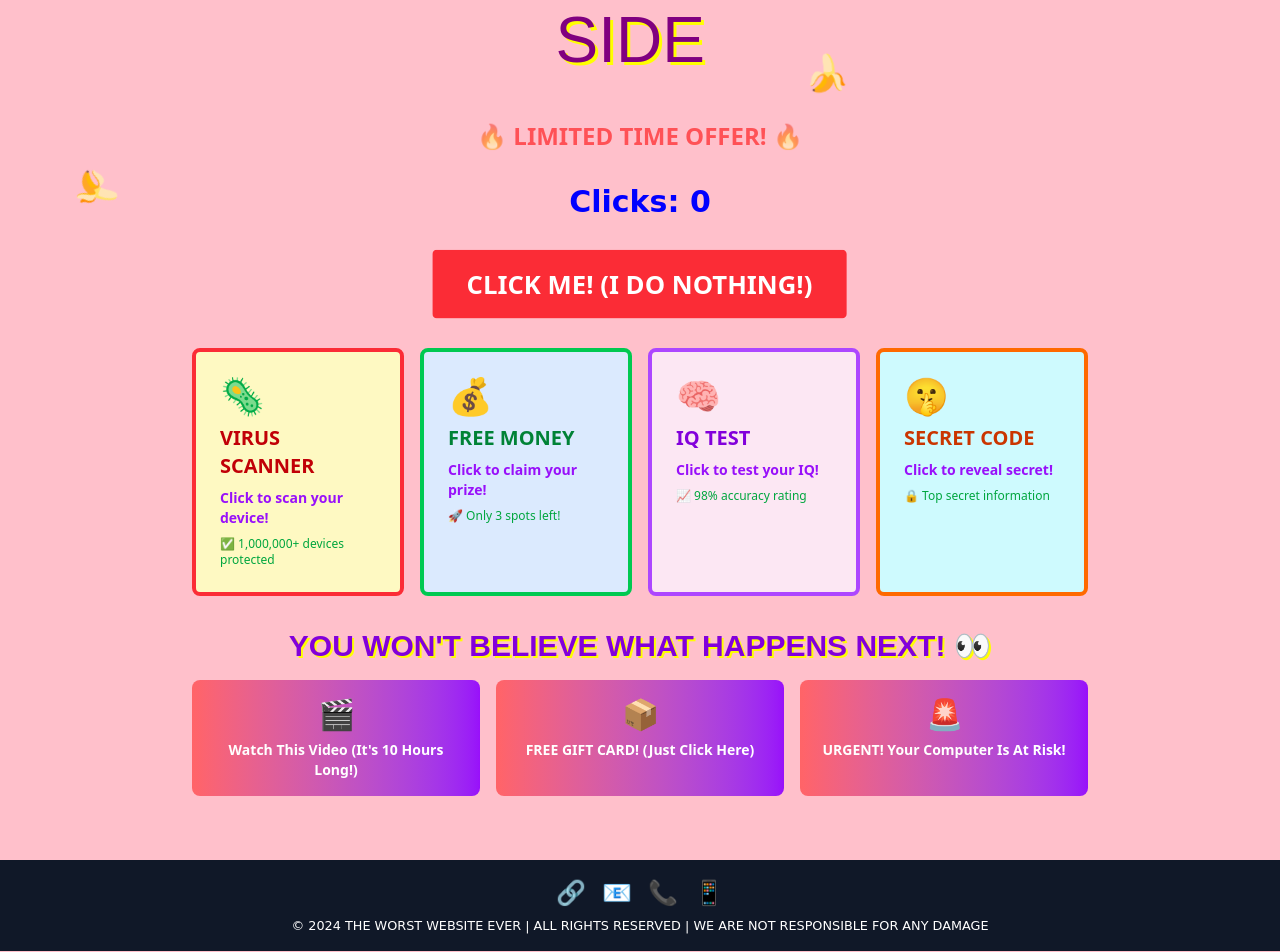
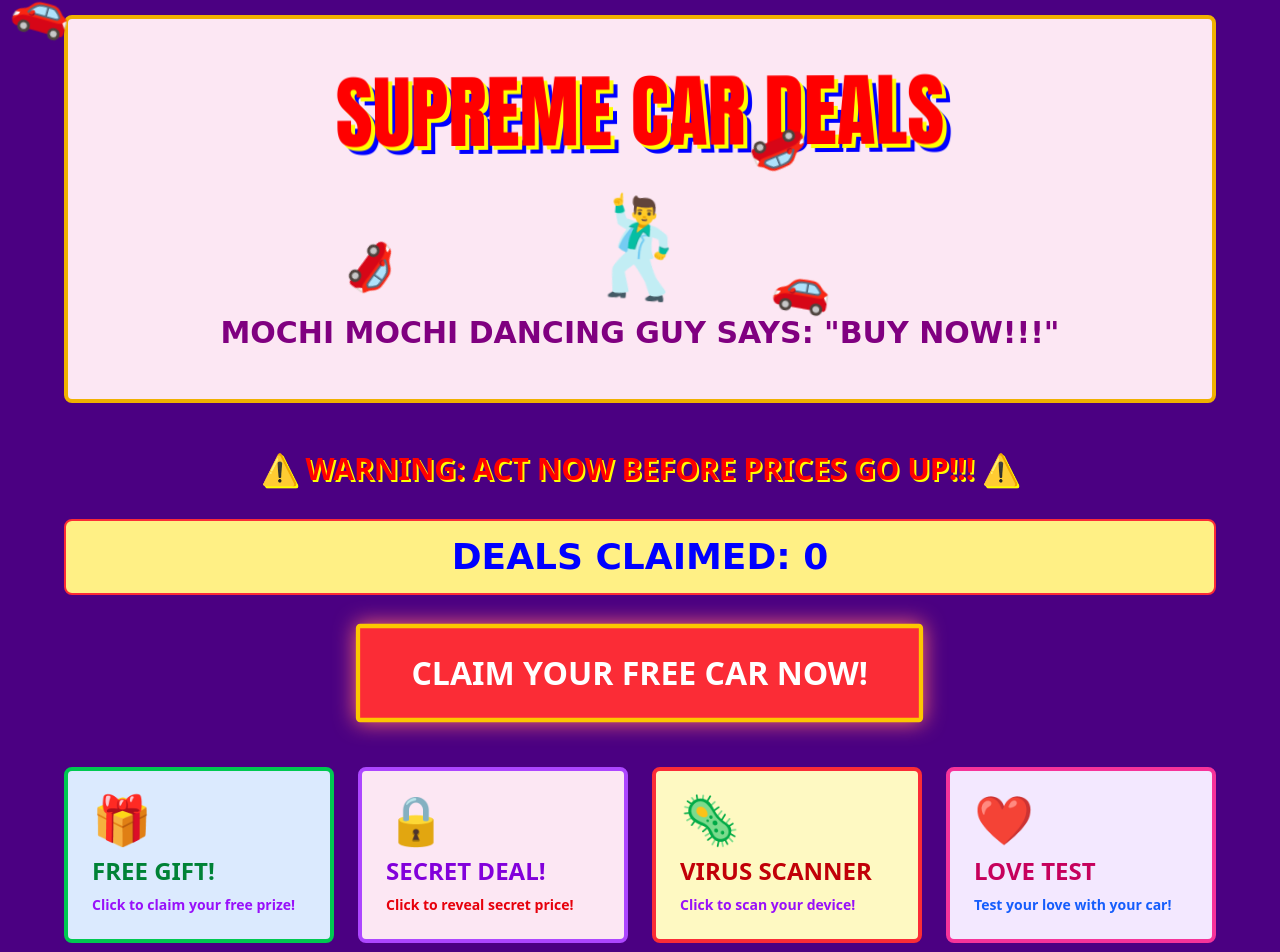
Before and after one commit to Unselfisheologism/kilo-worst, a Next.js app: page / in a window 1280 px wide. Shown: the part 374-1326 px from the top of the page. Built offline with nearby package versions, Linux system fonts and the light colour scheme.

Commit message:
Create 1990s/2000s car sale website with Windows 95/XP style and dancing Chinese guy

```diff
--- a/src/app/page.tsx
+++ b/src/app/page.tsx
@@ -2,55 +2,52 @@
 
 import { useEffect, useState } from "react";
 
-export default function WorstWebsiteEver() {
+export default function WorstCarSaleWebsiteEver() {
   const [clicks, setClicks] = useState(0);
   const [popups, setPopups] = useState<number[]>([]);
-  const [dancingBananas, setDancingBananas] = useState<number[]>([]);
+  const [dancingGuys, setDancingGuys] = useState<number[]>([]);
 
   useEffect(() => {
     // Auto-create popups
     const popupInterval = setInterval(() => {
-      if (popups.length < 20) {
+      if (popups.length < 15) {
         setPopups((prev) => [...prev, Date.now()]);
       }
-    }, 3000);
+    }, 2500);
 
-    // Auto-create dancing bananas
-    const bananaInterval = setInterval(() => {
-      if (dancingBananas.length < 30) {
-        setDancingBananas((prev) => [...prev, Date.now()]);
+    // Auto-create dancing guys
+    const guyInterval = setInterval(() => {
+      if (dancingGuys.length < 20) {
+        setDancingGuys((prev) => [...prev, Date.now()]);
       }
-    }, 1000);
+    }, 800);
 
-    // Random background color changes
+    // Rainbow background animation
     const bgInterval = setInterval(() => {
       const colors = [
         "#FF0000",
+        "#FF7F00",
+        "#FFFF00",
         "#00FF00",
         "#0000FF",
-        "#FFFF00",
-        "#FF00FF",
-        "#00FFFF",
-        "#FFA500",
-        "#800080",
-        "#FFC0CB",
-        "#008000",
+        "#4B0082",
+        "#8B00FF",
       ];
       document.body.style.backgroundColor =
         colors[Math.floor(Math.random() * colors.length)];
-    }, 500);
+    }, 300);
 
     return () => {
       clearInterval(popupInterval);
-      clearInterval(bananaInterval);
+      clearInterval(guyInterval);
       clearInterval(bgInterval);
     };
-  }, [popups.length, dancingBananas.length]);
+  }, [popups.length, dancingGuys.length]);
 
   const handleClick = () => {
     setClicks((prev) => prev + 1);
     // Random popups on click
-    const randomCount = Math.floor(Math.random() * 5) + 1;
+    const randomCount = Math.floor(Math.random() * 4) + 1;
     for (let i = 0; i < randomCount; i++) {
       setPopups((prev) => [...prev, Date.now() + i]);
     }
@@ -59,7 +56,7 @@ export default function WorstWebsiteEver() {
   const handleClosePopup = (id: number) => {
     setPopups((prev) => prev.filter((popupId) => popupId !== id));
     // Create more popups when closing one
-    const randomCount = Math.floor(Math.random() * 3) + 1;
+    const randomCount = Math.floor(Math.random() * 2) + 1;
     for (let i = 0; i < randomCount; i++) {
       setPopups((prev) => [...prev, Date.now() + i]);
     }
@@ -67,11 +64,11 @@ export default function WorstWebsiteEver() {
 
   const handleNavClick = () => {
     const messages = [
-      "Why would you click that?",
-      "Did you really think that would work?",
-      "Nice try, but no.",
-      "Wrong button!",
-      "Try another one!",
+      "🚗 CAR SALE!!!",
+      "💸 DISCOUNT 99% OFF!!!",
+      "🔥 LIMITED TIME ONLY!!!",
+      "🎉 FREE GIFT WITH PURCHASE!!!",
+      "👨‍💼 TALK TO OUR SALESMAN!!!",
     ];
     alert(messages[Math.floor(Math.random() * messages.length)]);
   };
@@ -86,285 +83,276 @@ export default function WorstWebsiteEver() {
         />
       </audio>
 
-      {/* Blinking marquee header */}
+      {/* Blinking marquee header with rainbow gradient */}
       <div
-        className="bg-yellow-400 text-red-700 font-black text-4xl p-4 overflow-hidden"
+        className="bg-gradient-to-r from-red-500 via-yellow-500 to-blue-500 text-white font-black text-5xl p-6 overflow-hidden border-4 border-purple-500"
         style={{
-          animation: "marquee 10s linear infinite",
+          animation: "marquee 8s linear infinite",
+          boxShadow: "0 0 20px #FFD700",
         }}
       >
-        🏆 THE WORST WEBSITE EVER 🏆 | CLICK ANYTHING! | WIN PRIZES! | 🔥 HOT DEALS! 🔥
+        🚗 CAR SALE EXTREME!!! 🚗 | 99% OFF EVERYTHING!!! | FREE IPHONE WITH PURCHASE!!! | 🔥🔥🔥
       </div>
 
-      {/* Mystery meat navigation */}
-      <nav className="grid grid-cols-3 gap-2 p-4 bg-blue-500">
-        {[1, 2, 3, 4, 5, 6].map((i) => (
+      {/* Windows 95 style navigation */}
+      <nav className="grid grid-cols-4 gap-2 p-4 bg-gray-300 border-t-2 border-gray-500">
+        {[1, 2, 3, 4, 5, 6, 7, 8].map((i) => (
           <button
             key={i}
             onClick={handleNavClick}
-            className="bg-purple-500 text-white font-bold py-2 px-4 rounded-full hover:bg-green-500 transform hover:rotate-180 transition-transform duration-500"
+            className="bg-gray-200 text-black font-bold py-3 px-2 rounded border-2 border-gray-600 hover:bg-blue-300 transform hover:scale-110 transition-transform duration-200"
             style={{
-              fontFamily: ["Comic Sans MS", "Arial Black", "Papyrus"][
-                i % 3
+              fontFamily: ["Comic Sans MS", "Arial Black", "Papyrus", "Impact"][
+                i % 4
               ],
-              fontSize: `${[12, 18, 14, 20, 16, 15][i % 6]}px`,
+              fontSize: `${[14, 18, 16, 20, 15, 17, 13, 19][i % 8]}px`,
+              color: ["red", "blue", "green", "purple", "orange", "pink", "yellow", "black"][i % 8],
             }}
           >
-            {["?", "✨", "🚀", "🎁", "🎯", "🤔"][i % 6]}
+            {["🚗 CARS", "💰 DEALS", "🎁 GIFTS", "👨‍💼 SALES", "📞 CALL", "📍 LOCATION", "⭐ REVIEWS", "🔥 HOT"][i % 8]}
           </button>
         ))}
       </nav>
 
       {/* Main content */}
       <main className="p-8">
-        <div className="max-w-4xl mx-auto">
-          {/* Title with random fonts */}
+        <div className="max-w-6xl mx-auto">
+          {/* Hero section with dancing Chinese guy */}
+          <div className="text-center mb-12 p-8 bg-pink-100 border-4 border-yellow-500 rounded-lg">
             <h1
-            className="text-center mb-8"
+              className="text-center mb-6"
               style={{
-              fontFamily: "Papyrus, fantasy",
-              fontSize: "4rem",
-              color: "purple",
-              textShadow: "3px 3px 0px yellow",
-              animation: "shake 0.5s infinite",
+                fontFamily: "Impact, sans-serif",
+                fontSize: "5rem",
+                color: "red",
+                textShadow: "4px 4px 0px yellow, 8px 8px 0px blue",
+                animation: "shake 0.3s infinite",
               }}
             >
-            WELCOME TO THE DARK SIDE
+              SUPREME CAR DEALS
             </h1>
+            {/* Dancing Chinese guy (ASCII art) */}
+            <div
+              className="inline-block mb-6 text-8xl"
+              style={{
+                animation: "dance 0.5s infinite",
+              }}
+            >
+              🕺
+            </div>
+            <p
+              className="text-3xl font-bold mb-4"
+              style={{
+                fontFamily: "Comic Sans MS, cursive",
+                color: "purple",
+                animation: "blink 0.4s infinite",
+              }}
+            >
+              MOCHI MOCHI DANCING GUY SAYS: "BUY NOW!!!"
+            </p>
+          </div>
 
           {/* Annoying blinking text */}
           <div className="text-center mb-8">
             <span
-              className="text-2xl font-bold"
+              className="text-3xl font-black"
               style={{
-                animation: "blink 0.3s infinite",
+                animation: "blink 0.2s infinite",
                 color: "red",
+                textShadow: "2px 2px 0px yellow",
               }}
             >
-              🔥 LIMITED TIME OFFER! 🔥
+              ⚠️ WARNING: ACT NOW BEFORE PRICES GO UP!!! ⚠️
             </span>
           </div>
 
           {/* Random floating elements */}
-          {dancingBananas.map((id) => (
+          {dancingGuys.map((id) => (
             <div
               key={id}
-              className="absolute text-4xl pointer-events-none"
+              className="absolute text-5xl pointer-events-none"
               style={{
                 left: `${Math.random() * 100}vw`,
                 top: `${Math.random() * 100}vh`,
-                animation: `float ${Math.random() * 10 + 5}s infinite ease-in-out`,
+                animation: `float ${Math.random() * 8 + 4}s infinite ease-in-out`,
                 transform: `rotate(${Math.random() * 360}deg)`,
               }}
             >
-              🍌
+              🚗
             </div>
           ))}
 
           {/* Click counter */}
-          <div className="text-center mb-8">
+          <div className="text-center mb-8 p-4 bg-yellow-200 border-2 border-red-500 rounded-lg">
             <p
-              className="text-3xl font-bold"
+              className="text-4xl font-black"
               style={{
                 fontFamily: "Comic Sans MS, cursive",
                 color: "blue",
               }}
             >
-              Clicks: {clicks}
+              DEALS CLAIMED: {clicks}
             </p>
           </div>
 
           {/* Button that does nothing */}
-          <div className="text-center mb-8">
+          <div className="text-center mb-12">
             <button
               onClick={handleClick}
-              className="bg-red-500 text-white font-black py-4 px-8 rounded text-2xl hover:bg-green-500 transform hover:scale-150 transition-all duration-300"
+              className="bg-red-500 text-white font-black py-6 px-12 rounded text-3xl hover:bg-green-500 transform hover:scale-125 transition-all duration-200 border-4 border-yellow-400"
               style={{
-                animation: "pulse 1s infinite",
+                animation: "pulse 0.5s infinite",
+                boxShadow: "0 0 20px #FF6B6B",
               }}
             >
-              CLICK ME! (I DO NOTHING!)
+              CLAIM YOUR FREE CAR NOW!
             </button>
           </div>
 
           {/* Stupidly Useful Clickbait Boxes */}
-          <div className="grid grid-cols-1 md:grid-cols-2 lg:grid-cols-4 gap-4 mb-8">
-            {/* Box 1: Virus Scanner (Fake) */}
+          <div className="grid grid-cols-1 md:grid-cols-2 lg:grid-cols-4 gap-6 mb-12">
+            {/* Box 1: Free Gift */}
+            <div className="border-4 border-green-500 bg-blue-100 p-6 rounded-lg hover:scale-110 transition-transform cursor-pointer"
+                 onClick={() => {
+                   alert("🎁 CONGRATULATIONS! You won a free toaster! (Just pay $99.99 shipping)");
+                   setClicks(clicks + 5);
+                 }}>
+              <div className="text-5xl mb-3">🎁</div>
+              <h3 className="text-2xl font-black text-green-700 mb-2">FREE GIFT!</h3>
+              <p className="text-sm font-bold text-purple-600">Click to claim your free prize!</p>
+            </div>
+
+            {/* Box 2: Secret Deal */}
+            <div className="border-4 border-purple-500 bg-pink-100 p-6 rounded-lg hover:scale-110 transition-transform cursor-pointer"
+                 onClick={() => {
+                   alert("🔒 SECRET DEAL: 99.9% off! But you have to act in 0.1 seconds!");
+                   setClicks(clicks + 10);
+                 }}>
+              <div className="text-5xl mb-3">🔒</div>
+              <h3 className="text-2xl font-black text-purple-700 mb-2">SECRET DEAL!</h3>
+              <p className="text-sm font-bold text-red-600">Click to reveal secret price!</p>
+            </div>
+
+            {/* Box 3: Virus Scanner */}
             <div className="border-4 border-red-500 bg-yellow-100 p-6 rounded-lg hover:scale-110 transition-transform cursor-pointer"
                  onClick={() => {
                    alert("⚠️ VIRUS DETECTED! Click OK to remove (it's a fake)");
                    setClicks(clicks + 10);
                  }}>
-              <div className="text-4xl mb-2">🦠</div>
-              <h3 className="text-xl font-black text-red-700 mb-2">VIRUS SCANNER</h3>
+              <div className="text-5xl mb-3">🦠</div>
+              <h3 className="text-2xl font-black text-red-700 mb-2">VIRUS SCANNER</h3>
               <p className="text-sm font-bold text-purple-600">Click to scan your device!</p>
-              <div className="mt-2 text-xs text-green-600">✅ 1,000,000+ devices protected</div>
             </div>
 
-            {/* Box 2: Free Money Generator (Fake) */}
-            <div className="border-4 border-green-500 bg-blue-100 p-6 rounded-lg hover:scale-110 transition-transform cursor-pointer"
+            {/* Box 4: Love Calculator */}
+            <div className="border-4 border-pink-500 bg-purple-100 p-6 rounded-lg hover:scale-110 transition-transform cursor-pointer"
                  onClick={() => {
-                   alert("💵 CONGRATULATIONS! You won $10,000! (Just kidding)");
-                   setClicks(clicks + 5);
+                   alert(`❤️ LOVE CALCULATOR: You and your car are ${Math.floor(Math.random() * 100)}% compatible!`);
+                   setClicks(clicks + 8);
                  }}>
-              <div className="text-4xl mb-2">💰</div>
-              <h3 className="text-xl font-black text-green-700 mb-2">FREE MONEY</h3>
-              <p className="text-sm font-bold text-purple-600">Click to claim your prize!</p>
-              <div className="mt-2 text-xs text-green-600">🚀 Only 3 spots left!</div>
-            </div>
-
-            {/* Box 3: IQ Test (Fake) */}
-            <div className="border-4 border-purple-500 bg-pink-100 p-6 rounded-lg hover:scale-110 transition-transform cursor-pointer"
-                 onClick={() => {
-                   const iq = Math.floor(Math.random() * 200);
-                   alert(`🧠 YOUR IQ IS ${iq}! (Totally accurate)`);
-                   setClicks(clicks + 3);
-                 }}>
-              <div className="text-4xl mb-2">🧠</div>
-              <h3 className="text-xl font-black text-purple-700 mb-2">IQ TEST</h3>
-              <p className="text-sm font-bold text-purple-600">Click to test your IQ!</p>
-              <div className="mt-2 text-xs text-green-600">📈 98% accuracy rating</div>
-            </div>
-
-            {/* Box 4: Secret Message (Fake) */}
-            <div className="border-4 border-orange-500 bg-cyan-100 p-6 rounded-lg hover:scale-110 transition-transform cursor-pointer"
-                 onClick={() => {
-                   const messages = [
-                     "🤫 THE SECRET IS: Click more buttons!",
-                     "🤫 THE SECRET IS: This is all fake!",
-                     "🤫 THE SECRET IS: You're wasting time!",
-                     "🤫 THE SECRET IS: I told you it's fake!"
-                   ];
-                   alert(messages[Math.floor(Math.random() * messages.length)]);
-                   setClicks(clicks + 1);
-                 }}>
-              <div className="text-4xl mb-2">🤫</div>
-              <h3 className="text-xl font-black text-orange-700 mb-2">SECRET CODE</h3>
-              <p className="text-sm font-bold text-purple-600">Click to reveal secret!</p>
-              <div className="mt-2 text-xs text-green-600">🔒 Top secret information</div>
+              <div className="text-5xl mb-3">❤️</div>
+              <h3 className="text-2xl font-black text-pink-700 mb-2">LOVE TEST</h3>
+              <p className="text-sm font-bold text-blue-600">Test your love with your car!</p>
             </div>
           </div>
 
-          {/* More Clickbait Content */}
-          <div className="text-center mb-8">
-            <h2 className="text-3xl font-black text-purple-700 mb-4"
-                style={{ fontFamily: "Papyrus, fantasy", textShadow: "2px 2px 0px yellow" }}>
-              YOU WON'T BELIEVE WHAT HAPPENS NEXT! 👀
-            </h2>
-            <div className="grid grid-cols-1 md:grid-cols-3 gap-4">
-              {[
-                { emoji: "🎬", text: "Watch This Video (It's 10 Hours Long!)" },
-                { emoji: "📦", text: "FREE GIFT CARD! (Just Click Here)" },
-                { emoji: "🚨", text: "URGENT! Your Computer Is At Risk!" }
-              ].map((item, index) => (
-                <div key={index} className="bg-gradient-to-r from-red-400 to-purple-600 p-4 rounded-lg text-white cursor-pointer hover:scale-105 transition-transform"
-                     onClick={() => {
-                       alert(`🔥 ${item.emoji} ${item.text} (Fake Alert!)`);
-                       setClicks(clicks + 2);
-                     }}>
-                  <div className="text-3xl mb-2">{item.emoji}</div>
-                  <p className="font-bold text-sm">{item.text}</p>
-                </div>
-              ))}
-            </div>
-          </div>
-
-          {/* Annoying popup windows */}
+          {/* Windows 95 Style Popups */}
           {popups.map((id) => (
             <div
               key={id}
-              className="fixed bg-yellow-400 border-4 border-red-500 p-4 rounded shadow-2xl z-50"
+              className="fixed z-50"
               style={{
-                left: `${Math.random() * 70 + 10}vw`,
-                top: `${Math.random() * 70 + 10}vh`,
-                width: `${Math.random() * 200 + 100}px`,
-                height: `${Math.random() * 150 + 100}px`,
+                left: `${Math.random() * (window.innerWidth - 300)}px`,
+                top: `${Math.random() * (window.innerHeight - 200)}px`,
+                width: "280px",
+                height: "180px",
+                backgroundColor: "#C0C0C0",
+                border: "2px solid #000000",
+                boxShadow: "4px 4px 0px #808080",
               }}
             >
-              <div className="flex justify-between items-start mb-2">
-                <h3
-                  className="font-black text-red-700"
-                  style={{
-                    fontFamily: "Comic Sans MS, cursive",
-                    fontSize: "1.2rem",
-                  }}
-                >
-                  {["NEWS!", "ALERT!", "WARNING!", "DEAL!"][
-                    Math.floor(Math.random() * 4)
-                  ]}
-                </h3>
+              {/* Window title bar */}
+              <div className="bg-gradient-to-r from-blue-600 to-blue-800 text-white font-bold p-2 cursor-move flex justify-between items-center">
+                <span>🚗 CAR ALERT!</span>
                 <button
                   onClick={() => handleClosePopup(id)}
-                  className="bg-red-500 text-white font-black w-8 h-8 rounded-full hover:bg-green-500"
+                  className="bg-red-500 text-white font-bold px-2 py-1 hover:bg-red-700"
                 >
                   X
                 </button>
               </div>
-              <p
-                className="text-sm"
-                style={{
-                  fontFamily: "Papyrus, fantasy",
-                }}
+              {/* Window content */}
+              <div className="p-4 text-center">
+                <div className="text-4xl mb-2">🔥</div>
+                <p className="font-bold text-red-700 mb-4">
+                  {["LIMITED TIME OFFER!", "LAST CHANCE!", "ACT NOW!", "DON'T MISS OUT!"][Math.floor(Math.random() * 4)]}
+                </p>
+                <button
+                  onClick={handleClick}
+                  className="bg-yellow-400 text-black font-bold py-2 px-4 rounded border-2 border-gray-600 hover:bg-yellow-500"
                 >
-                {[
-                  "You won a free iPhone! Click here!",
-                  "Your computer has a virus!",
-                  "Claim your free money!",
-                  "Click here to win!",
-                ][Math.floor(Math.random() * 4)]}
-              </p>
+                  CLAIM DEAL!
+                </button>
+              </div>
             </div>
           ))}
         </div>
       </main>
 
-      {/* Footer with random content */}
-      <footer className="bg-gray-900 text-white p-4 text-center">
-        <div className="flex justify-center space-x-4 mb-2">
-          {["🔗", "📧", "📞", "📱"].map((icon, i) => (
-            <a
-              key={i}
-              href="#"
-              onClick={(e) => e.preventDefault()}
-              className="text-2xl hover:text-yellow-400"
-            >
-              {icon}
-            </a>
-          ))}
-        </div>
-        <p
-          style={{
-            fontFamily: "Comic Sans MS, cursive",
-            fontSize: "0.8rem",
-          }}
-        >
-          © 2024 THE WORST WEBSITE EVER | ALL RIGHTS RESERVED | WE ARE NOT
-          RESPONSIBLE FOR ANY DAMAGE
-        </p>
-      </footer>
-
-      {/* Animations */}
       <style jsx>{`
         @keyframes marquee {
-          0% { transform: translateX(100%); }
-          100% { transform: translateX(-100%); }
+          0% {
+            transform: translateX(0);
+          }
+          100% {
+            transform: translateX(-100%);
+          }
+        }
+        @keyframes blink {
+          0%, 100% {
+            opacity: 1;
+          }
+          50% {
+            opacity: 0;
+          }
         }
         @keyframes shake {
-          0%, 100% { transform: translateX(0); }
-          25% { transform: translateX(-10px); }
-          75% { transform: translateX(10px); }
+          0%, 100% {
+            transform: rotate(-2deg);
           }
-        @keyframes blink {
-          0%, 100% { opacity: 1; }
-          50% { opacity: 0; }
+          50% {
+            transform: rotate(2deg);
+          }
+        }
+        @keyframes float {
+          0%, 100% {
+            transform: translateY(0) rotate(0deg);
+          }
+          50% {
+            transform: translateY(-20px) rotate(180deg);
+          }
         }
         @keyframes pulse {
-          0%, 100% { transform: scale(1); }
-          50% { transform: scale(1.1); }
+          0%, 100% {
+            transform: scale(1);
           }
-        @keyframes float {
-          0%, 100% { transform: translateY(0) rotate(0deg); }
-          50% { transform: translateY(-50px) rotate(180deg); }
+          50% {
+            transform: scale(1.1);
+          }
+        }
+        @keyframes dance {
+          0%, 100% {
+            transform: rotate(-5deg);
+          }
+          25% {
+            transform: rotate(5deg);
+          }
+          50% {
+            transform: rotate(-3deg);
+          }
+          75% {
+            transform: rotate(3deg);
+          }
         }
       `}</style>
     </div>
```
Lines whose indentation alone changed are shown as unchanged.
